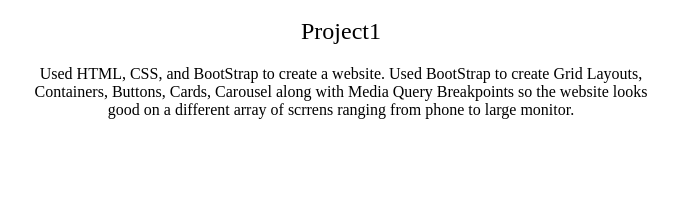
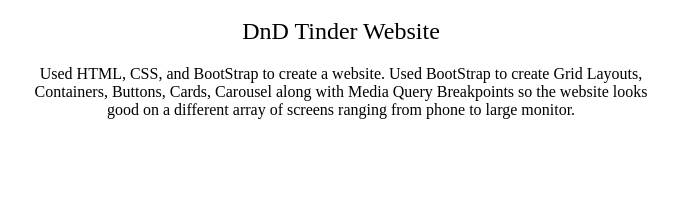
Before and after one commit to GeoMichel2/Projects, a plain HTML site: page index.html in a window 1280 px wide. Shown: the part 592-800 px from the top of the page, without its empty margins (299-979 px from the left). Drawn offline with Linux system fonts and the light colour scheme.

Commit message:
named project 1

```diff
--- a/index.html
+++ b/index.html
@@ -16,8 +16,8 @@
     <hr>
       <div class="projects">
         <a href="https://geomichel2.github.io/tinDnD/"><img class="dnd" src="images/dnd.jpg" alt="dnd-img"></a>
-        <h2>Project1</h2>
-        <p class="p1-skills">Used HTML, CSS, and BootStrap to create a website. Used BootStrap to create Grid Layouts, Containers, Buttons, Cards, Carousel along with Media Query Breakpoints so the website looks good on a different array of scrrens ranging from phone to large monitor.</p>
+        <h2>DnD Tinder Website</h2>
+        <p class="p1-skills">Used HTML, CSS, and BootStrap to create a website. Used BootStrap to create Grid Layouts, Containers, Buttons, Cards, Carousel along with Media Query Breakpoints so the website looks good on a different array of screens ranging from phone to large monitor.</p>
       </div>
       <div class="projects">
         <img class="gaming" src="images/game-controller.png" alt="controller-img">
```
